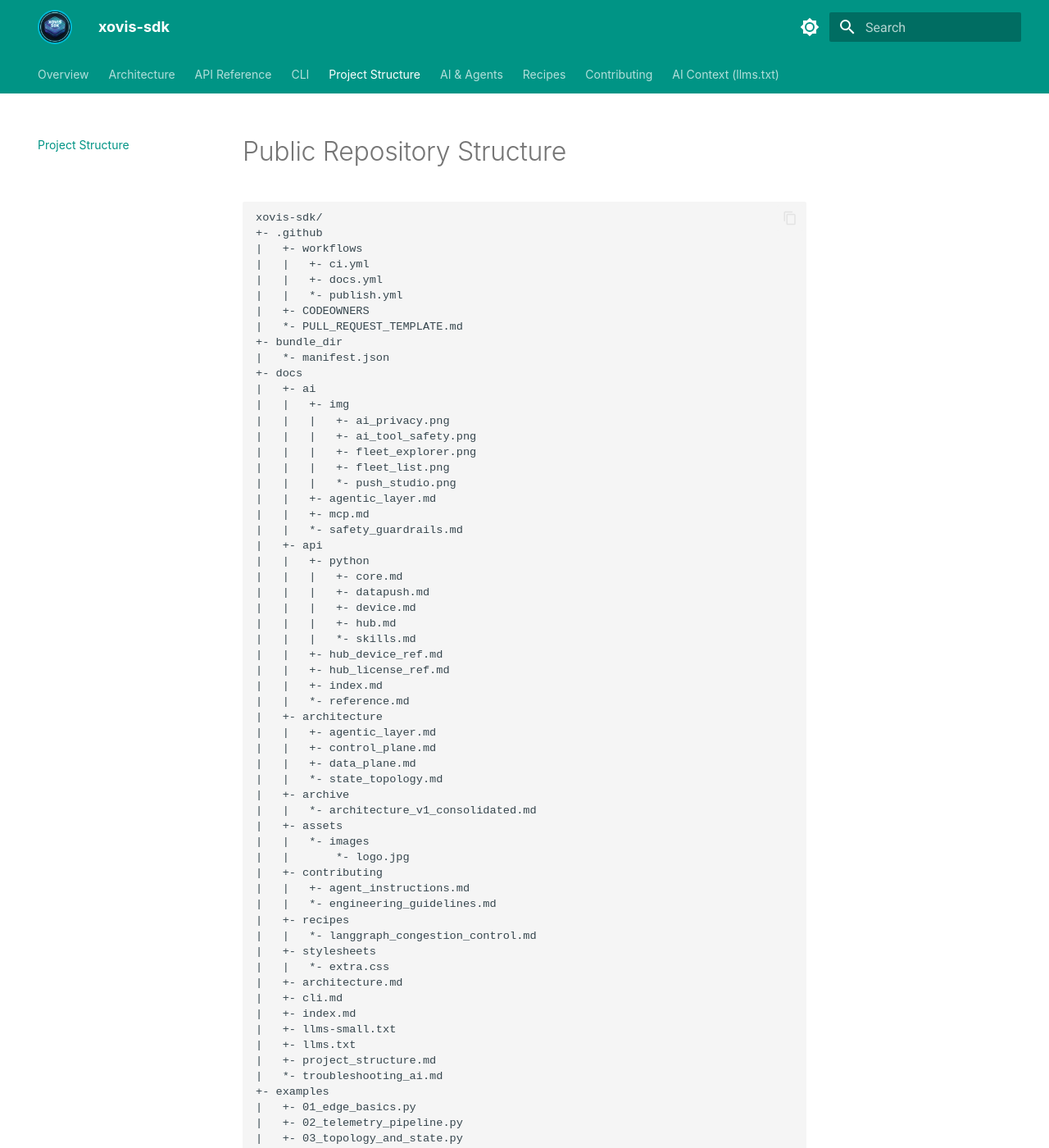
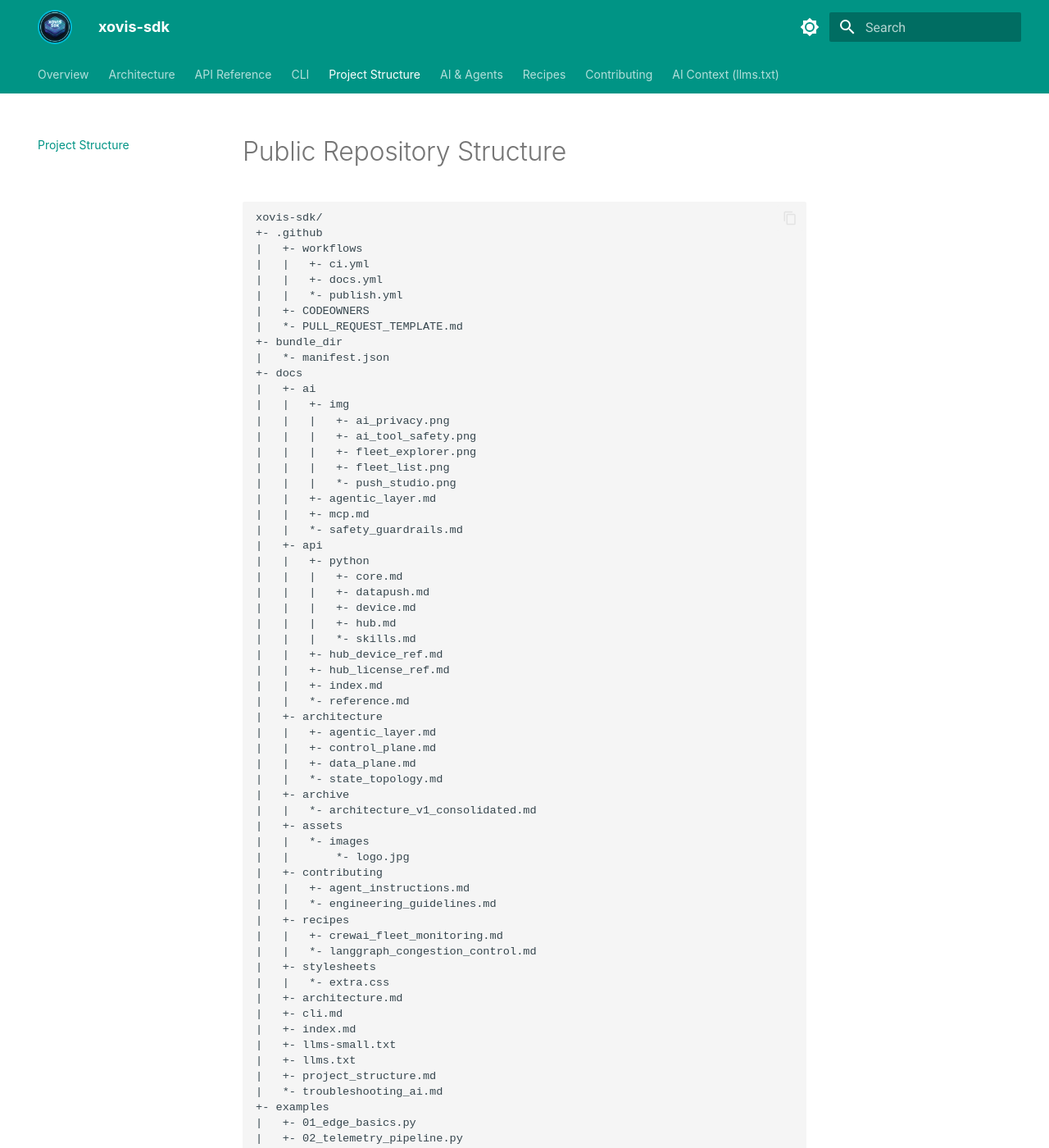
Before and after one commit to xovis-open-sdk/xovis-sdk, an MkDocs documentation site: the page built from docs/project_structure.md, in a window 1280 px wide and 1400 px high. Shown: the whole window at 82% size. Built offline with MkDocs 1.6.1 and Material for MkDocs 9.7.7, drawn with Linux system fonts in a browser that asks for light colours; some of the changed text lies outside the part shown.

```diff
--- a/docs/project_structure.md
+++ b/docs/project_structure.md
@@ -47,6 +47,7 @@ xovis-sdk/
 |   |   +- agent_instructions.md
 |   |   *- engineering_guidelines.md
 |   +- recipes
+|   |   +- crewai_fleet_monitoring.md
 |   |   *- langgraph_congestion_control.md
 |   +- stylesheets
 |   |   *- extra.css
```
Also changed, not shown: other parts of docs/project_structure.md (+1 -0 lines), 2 other files.
